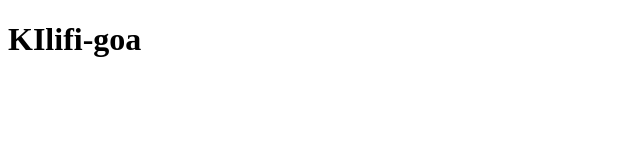
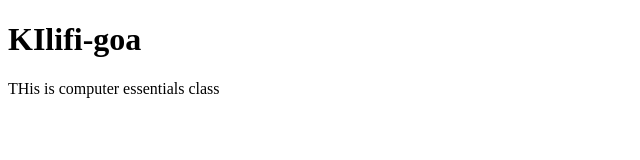
Before and after one commit to salawekesa/kilifi-goa, a plain HTML site: page index.html in a window 1280 px wide. Shown: the whole page, without its empty margins (0-640 px from the left). Drawn offline with Linux system fonts and the light colour scheme.

Commit message:
added a paragraph

```diff
--- a/index.html
+++ b/index.html
@@ -7,5 +7,6 @@
 </head>
 <body>
     <h1>KIlifi-goa</h1>
+    <p>THis is computer essentials class</p>
 </body>
 </html>
```
